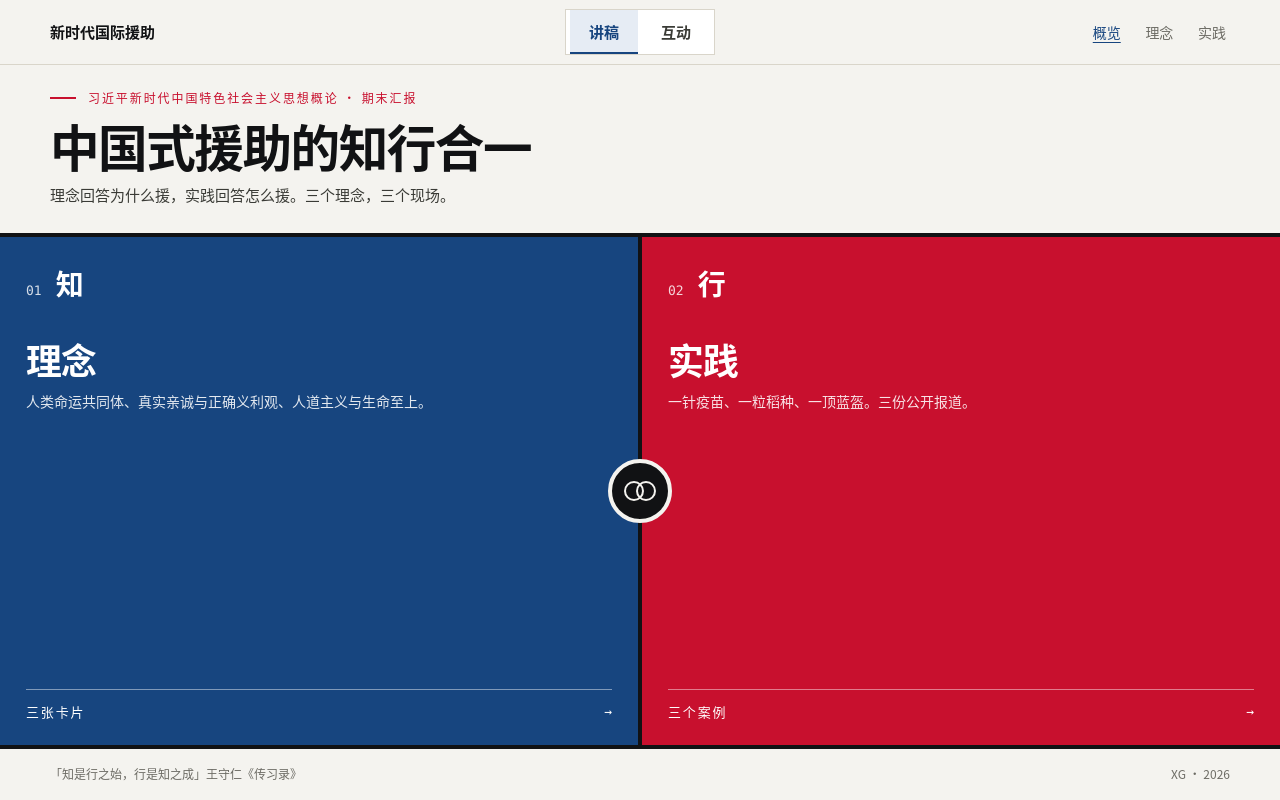
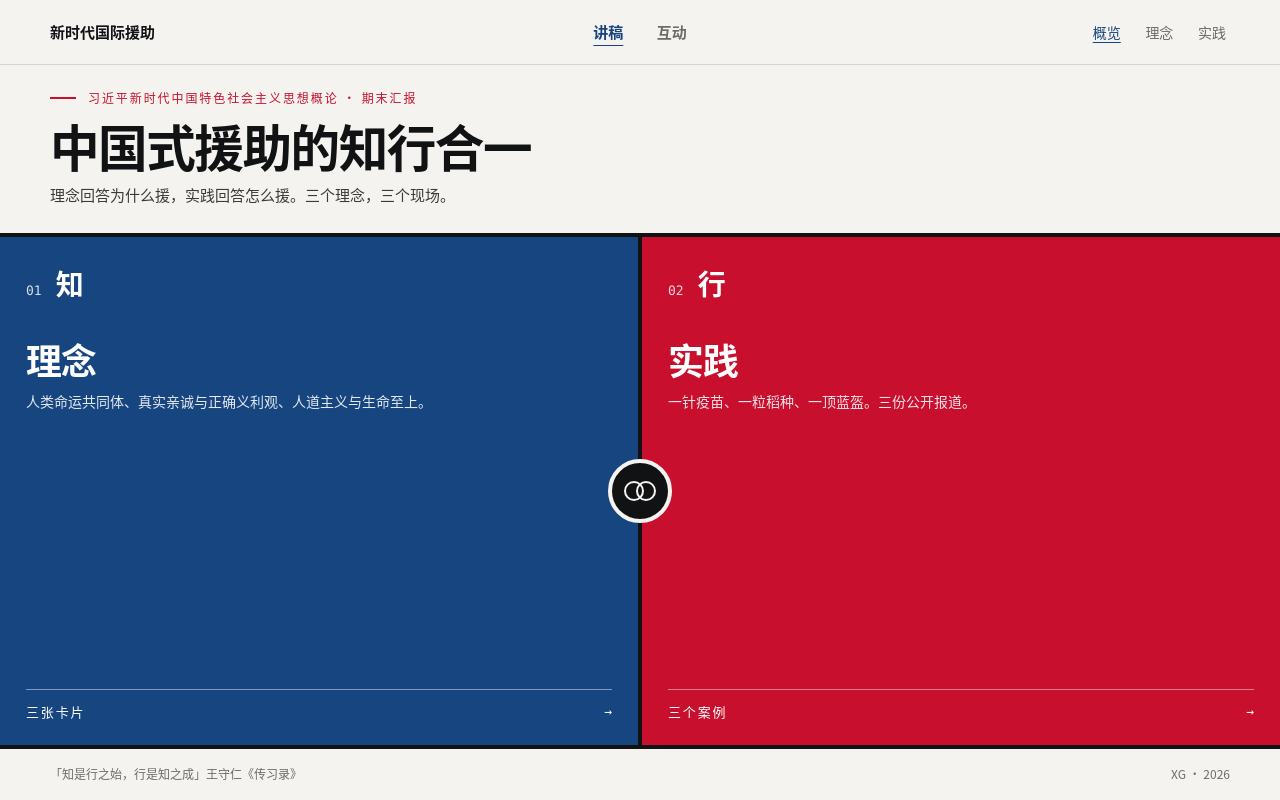
Before and after one commit to Nekobenzene/XGpre, a plain HTML site: page index.html in a window 1280 px wide. Shown: the top 800 px of the page. Drawn offline with Linux system fonts and the light colour scheme.

Commit message:
Use softer text navigation for report and interaction

```diff
--- a/site-navigation.css
+++ b/site-navigation.css
@@ -57,22 +57,23 @@
 }
 
 .project-sections {
-  padding-inline: 4px;
-  background: var(--surface);
-  border: 1px solid var(--line, var(--rule));
+  gap: clamp(6px, 1.2vw, 16px);
 }
 
 .project-sections a {
   justify-content: center;
-  min-width: 68px;
-  padding-inline: 12px;
-  font-weight: 650;
+  min-width: 48px;
+  padding-inline: 8px;
+  color: var(--muted);
+  font-weight: 550;
 }
 
 .project-sections a[aria-current] {
   color: var(--accent);
-  background: var(--accent-soft);
-  box-shadow: inset 0 -2px var(--accent);
+  font-weight: 650;
+  text-decoration: underline;
+  text-decoration-thickness: 1px;
+  text-underline-offset: .45em;
 }
 
 .project-local {
@@ -115,8 +116,6 @@
     column-gap: 8px;
   }
 
-  .project-sections a { min-width: 57px; padding-inline: 6px; }
-
   .project-local {
     grid-column: 1 / -1;
     justify-content: start;
```
